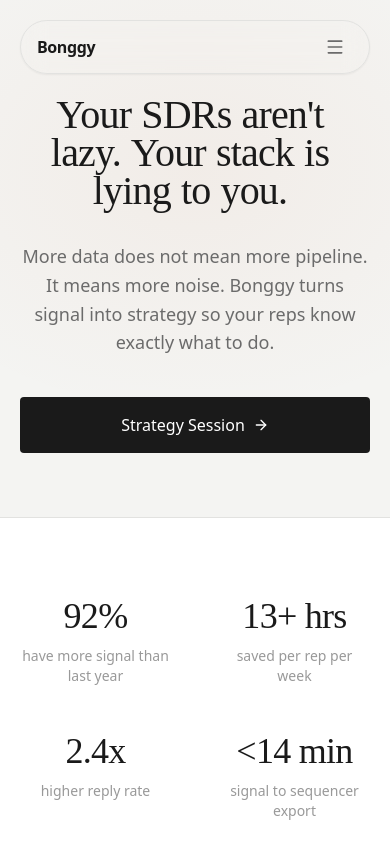
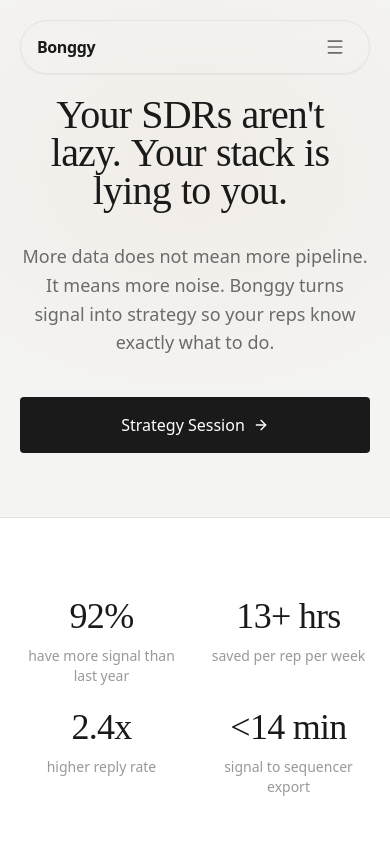
Before and after one commit to heybonggy/Bonggy-Website-Nithin, a React (Vite) app: page / in a window 390 px wide. Shown: the top 844 px of the page. Built offline with nearby package versions, Linux system fonts and the light colour scheme.

Commit message:
Force full-width hero button on mobile with !important, tighten stats grid gap

```diff
--- a/src/pages/Landing.tsx
+++ b/src/pages/Landing.tsx
@@ -216,8 +216,8 @@
             More data does not mean more pipeline. It means more noise.
             Bonggy turns signal into strategy so your reps know exactly what to do.
           </p>
-          <div className="hero-cta flex items-center justify-center">
-            <a href="https://cal.com/bonggy/30min?overlayCalendar=true" target="_blank" rel="noopener noreferrer" className="w-full md:w-auto text-base font-normal bg-bonggy-text-primary text-bonggy-surface px-8 py-4 rounded-md hover:opacity-85 transition-opacity inline-flex items-center justify-center gap-2">
+          <div className="hero-cta w-full flex items-center justify-center">
+            <a href="https://cal.com/bonggy/30min?overlayCalendar=true" target="_blank" rel="noopener noreferrer" className="!w-full md:!w-auto text-base font-normal bg-bonggy-text-primary text-bonggy-surface px-8 py-4 rounded-md hover:opacity-85 transition-opacity flex items-center justify-center gap-2">
               Strategy Session <ArrowRight size={16} />
             </a>
           </div>
@@ -279,7 +279,7 @@
   return (
     <section ref={ref} className="py-20 md:py-28 px-5 md:px-10 border-y border-bonggy-border bg-bonggy-surface">
       <div className="max-w-[1120px] mx-auto">
-        <div className="grid grid-cols-2 md:grid-cols-4 gap-12 md:gap-8 text-center">
+        <div className="grid grid-cols-2 md:grid-cols-4 gap-6 md:gap-8 text-center">
           {stats.map((s, i) => (
             <div key={s.label}>
               <span
```
